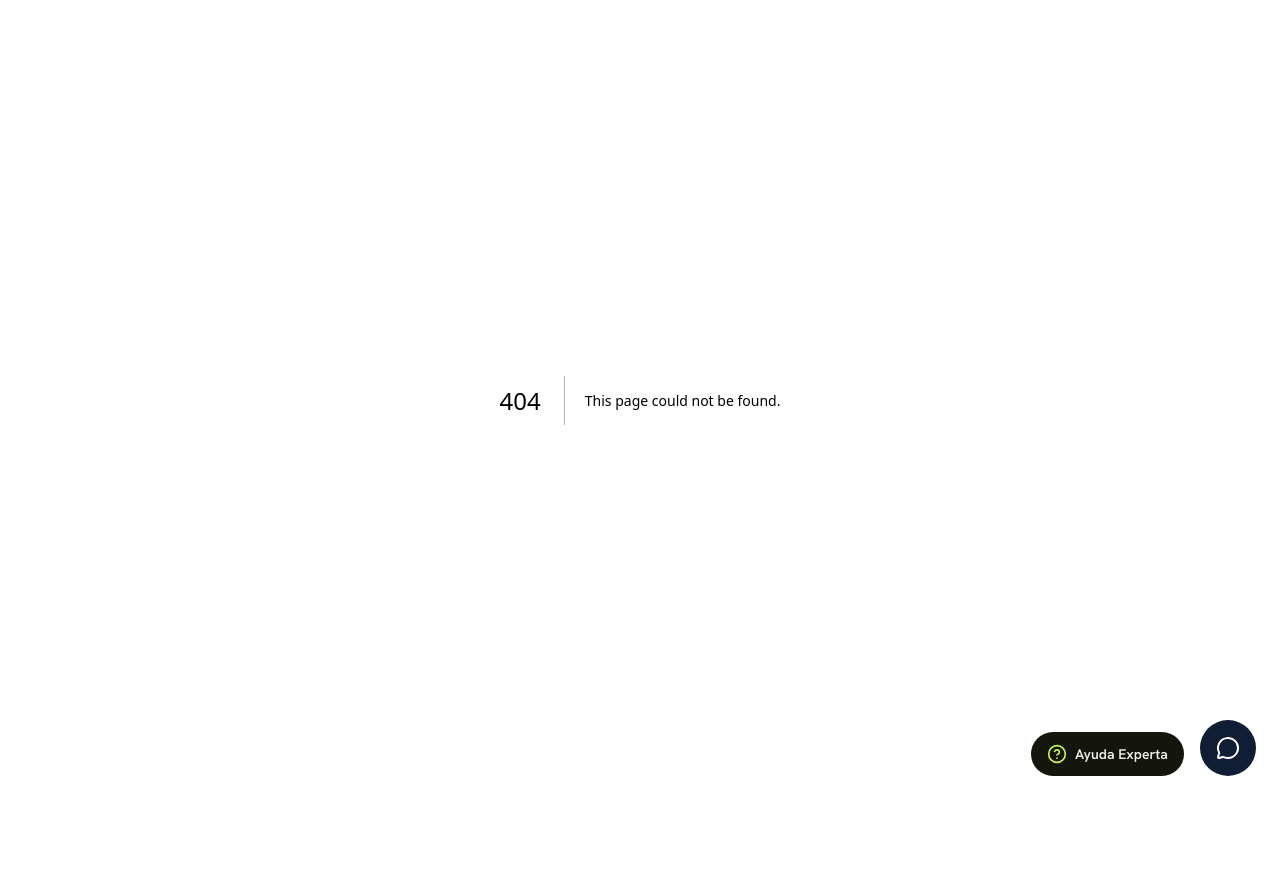
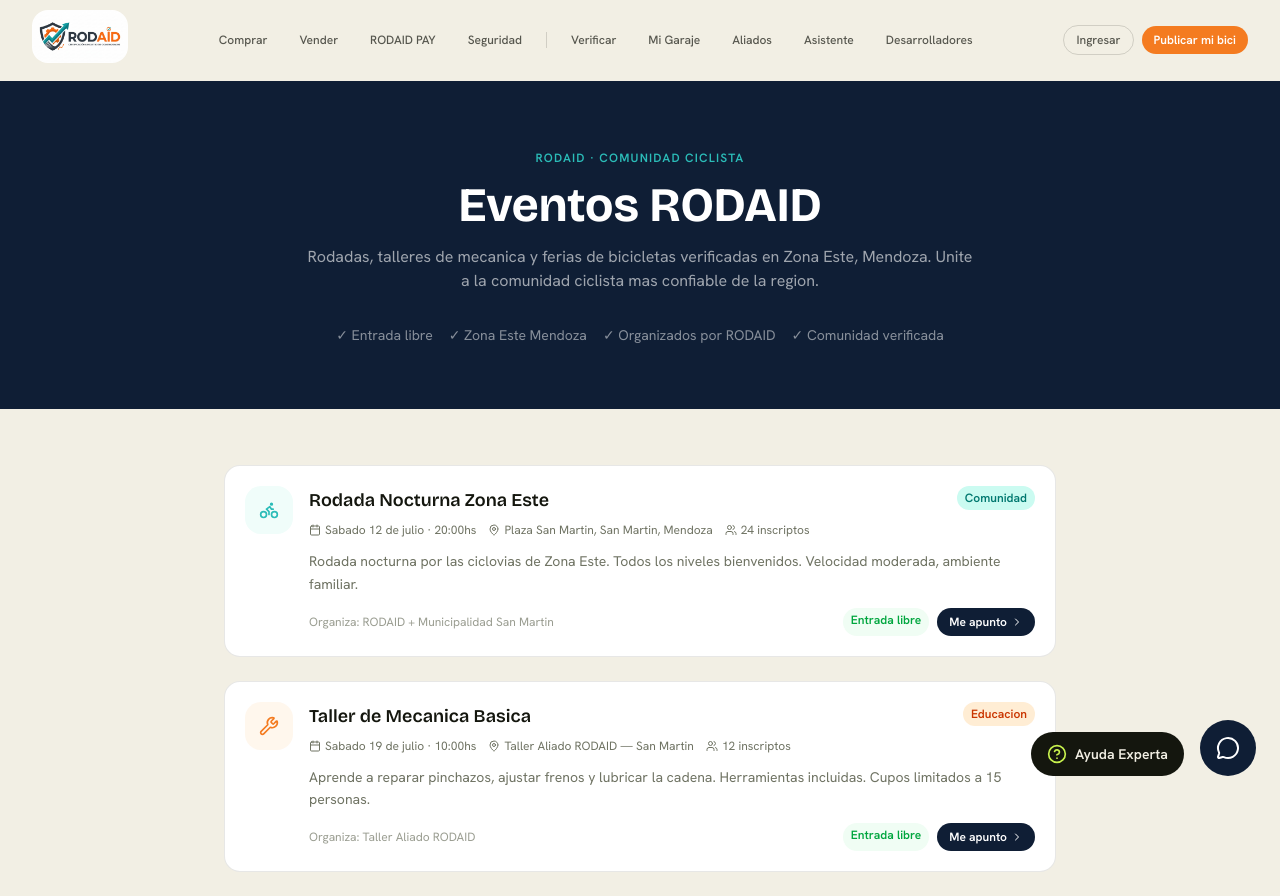
Before and after one commit to Ridaid-net/vibe-coding-platform, a Next.js app: page /eventos in a window 1280 px wide. Before the commit this address had no page. Shown: the top 896 px of the page. Before the commit the page ends 800 px from the top, so only its background shows below. Built offline with nearby package versions, Linux system fonts and the light colour scheme.

Commit message:
feat: pagina Eventos RODAID con comunidad ciclista Zona Este

```diff
--- /dev/null
+++ b/app/eventos/page.tsx
@@ -0,0 +1,154 @@
+'use client'
+import { Nav } from '@/components/rodaid/nav'
+import { Footer } from '@/components/rodaid/footer'
+import { MapPin, Calendar, Users, ChevronRight, Bike, Wrench, Star } from 'lucide-react'
+
+const EVENTOS = [
+  {
+    id: 1,
+    tipo: 'rodada',
+    icono: Bike,
+    color: '#2BBCB8',
+    bg: 'bg-teal-50',
+    titulo: 'Rodada Nocturna Zona Este',
+    fecha: 'Sabado 12 de julio · 20:00hs',
+    lugar: 'Plaza San Martin, San Martin, Mendoza',
+    participantes: 24,
+    descripcion: 'Rodada nocturna por las ciclovias de Zona Este. Todos los niveles bienvenidos. Velocidad moderada, ambiente familiar.',
+    organizador: 'RODAID + Municipalidad San Martin',
+    libre: true,
+    tag: 'Comunidad',
+  },
+  {
+    id: 2,
+    tipo: 'taller',
+    icono: Wrench,
+    color: '#F47B20',
+    bg: 'bg-orange-50',
+    titulo: 'Taller de Mecanica Basica',
+    fecha: 'Sabado 19 de julio · 10:00hs',
+    lugar: 'Taller Aliado RODAID — San Martin',
+    participantes: 12,
+    descripcion: 'Aprende a reparar pinchazos, ajustar frenos y lubricar la cadena. Herramientas incluidas. Cupos limitados a 15 personas.',
+    organizador: 'Taller Aliado RODAID',
+    libre: true,
+    tag: 'Educacion',
+  },
+  {
+    id: 3,
+    tipo: 'feria',
+    icono: Star,
+    color: '#7c3aed',
+    bg: 'bg-violet-50',
+    titulo: 'Feria de Bicicletas Verificadas',
+    fecha: 'Domingo 27 de julio · 09:00 a 14:00hs',
+    lugar: 'Parque Municipal San Martin',
+    participantes: 89,
+    descripcion: 'Primera feria de bicicletas verificadas con CIT RODAID en Mendoza. Compra, venta e intercambio con identidad digital garantizada.',
+    organizador: 'RODAID',
+    libre: true,
+    tag: 'Marketplace',
+  },
+  {
+    id: 4,
+    tipo: 'rodada',
+    icono: Bike,
+    color: '#2BBCB8',
+    bg: 'bg-teal-50',
+    titulo: 'Gran Vuelta Zona Este',
+    fecha: 'Domingo 3 de agosto · 08:00hs',
+    lugar: 'Municipalidad de Junin',
+    participantes: 41,
+    descripcion: 'Recorrido de 45km por San Martin, Junin y Rivadavia. Para ciclistas con experiencia. Soporte mecanico RODAID en ruta.',
+    organizador: 'RODAID + CFdE Junin',
+    libre: true,
+    tag: 'Deporte',
+  },
+]
+
+const TIPO_COLOR: Record<string, string> = {
+  rodada: 'bg-teal-100 text-teal-700',
+  taller: 'bg-orange-100 text-orange-700',
+  feria: 'bg-violet-100 text-violet-700',
+}
+
+export default function EventosPage() {
+  return (
+    <div className="min-h-screen bg-paper">
+      <Nav />
+      <main>
+        <section className="bg-[#0F1E35] py-16 px-5">
+          <div className="mx-auto max-w-4xl text-center">
+            <span className="text-xs font-semibold uppercase tracking-widest text-[#2BBCB8]">RODAID · Comunidad ciclista</span>
+            <h1 className="mt-3 font-display text-4xl font-bold text-white sm:text-5xl">Eventos RODAID</h1>
+            <p className="mt-4 text-base text-white/60 max-w-2xl mx-auto">Rodadas, talleres de mecanica y ferias de bicicletas verificadas en Zona Este, Mendoza. Unite a la comunidad ciclista mas confiable de la region.</p>
+            <div className="mt-8 flex flex-wrap justify-center gap-4 text-sm text-white/50">
+              <span>✓ Entrada libre</span>
+              <span>✓ Zona Este Mendoza</span>
+              <span>✓ Organizados por RODAID</span>
+              <span>✓ Comunidad verificada</span>
+            </div>
+          </div>
+        </section>
+
+        <section className="mx-auto max-w-4xl px-5 py-14 sm:px-8">
+          <div className="space-y-6">
+            {EVENTOS.map((evento) => {
+              const Icono = evento.icono
+              return (
+                <div key={evento.id} className="rounded-2xl border border-ink/10 bg-white p-5">
+                  <div className="flex items-start gap-4">
+                    <div className={`flex size-12 shrink-0 items-center justify-center rounded-xl ${evento.bg}`}>
+                      <Icono className="size-5" style={{ color: evento.color }} />
+                    </div>
+                    <div className="flex-1 min-w-0">
+                      <div className="flex items-start justify-between gap-2 flex-wrap">
+                        <h3 className="font-display text-lg font-semibold text-ink">{evento.titulo}</h3>
+                        <span className={`text-xs font-semibold px-2 py-1 rounded-full shrink-0 ${TIPO_COLOR[evento.tipo]}`}>{evento.tag}</span>
+                      </div>
+                      <div className="mt-2 flex flex-wrap gap-3 text-xs text-slate-warm">
+                        <span className="flex items-center gap-1"><Calendar className="size-3" />{evento.fecha}</span>
+                        <span className="flex items-center gap-1"><MapPin className="size-3" />{evento.lugar}</span>
+                        <span className="flex items-center gap-1"><Users className="size-3" />{evento.participantes} inscriptos</span>
+                      </div>
+                      <p className="mt-3 text-sm text-slate-warm leading-relaxed">{evento.descripcion}</p>
+                      <div className="mt-3 flex items-center justify-between flex-wrap gap-2">
+                        <span className="text-xs text-slate-warm/70">Organiza: {evento.organizador}</span>
+                        <div className="flex gap-2">
+                          {evento.libre && <span className="text-xs font-semibold text-green-600 bg-green-50 px-2 py-1 rounded-full">Entrada libre</span>}
+                          <button className="inline-flex items-center gap-1 rounded-full bg-[#0F1E35] px-3 py-1.5 text-xs font-semibold text-white hover:bg-[#0F1E35]/80">
+                            Me apunto <ChevronRight className="size-3" />
+                          </button>
+                        </div>
+                      </div>
+                    </div>
+                  </div>
+                </div>
+              )
+            })}
+          </div>
+
+          <div className="mt-10 grid gap-4 sm:grid-cols-2">
+            <div className="rounded-2xl border border-[#F47B20]/30 bg-orange-50 p-5">
+              <p className="text-sm font-semibold text-[#0F1E35] mb-2">¿Organizas un evento ciclista?</p>
+              <p className="text-xs text-slate-warm mb-3">Difundilo gratis en la red RODAID y llegá a cientos de ciclistas verificados de Zona Este.</p>
+              <a href="mailto:federicodegeaceo@rodaid.net?subject=Evento RODAID - Propuesta"
+                className="inline-flex items-center gap-1 text-xs font-semibold text-[#F47B20] hover:underline">
+                Enviar propuesta <ChevronRight className="size-3" />
+              </a>
+            </div>
+            <div className="rounded-2xl border border-[#2BBCB8]/30 bg-teal-50 p-5">
+              <p className="text-sm font-semibold text-[#0F1E35] mb-2">Notificaciones de eventos</p>
+              <p className="text-xs text-slate-warm mb-3">Recibe alertas cuando haya eventos nuevos en tu zona. Activalo desde tu Garaje Digital.</p>
+              <a href="/garaje"
+                className="inline-flex items-center gap-1 text-xs font-semibold text-[#2BBCB8] hover:underline">
+                Ir al Garaje <ChevronRight className="size-3" />
+              </a>
+            </div>
+          </div>
+        </section>
+      </main>
+      <Footer />
+    </div>
+  )
+}
```
